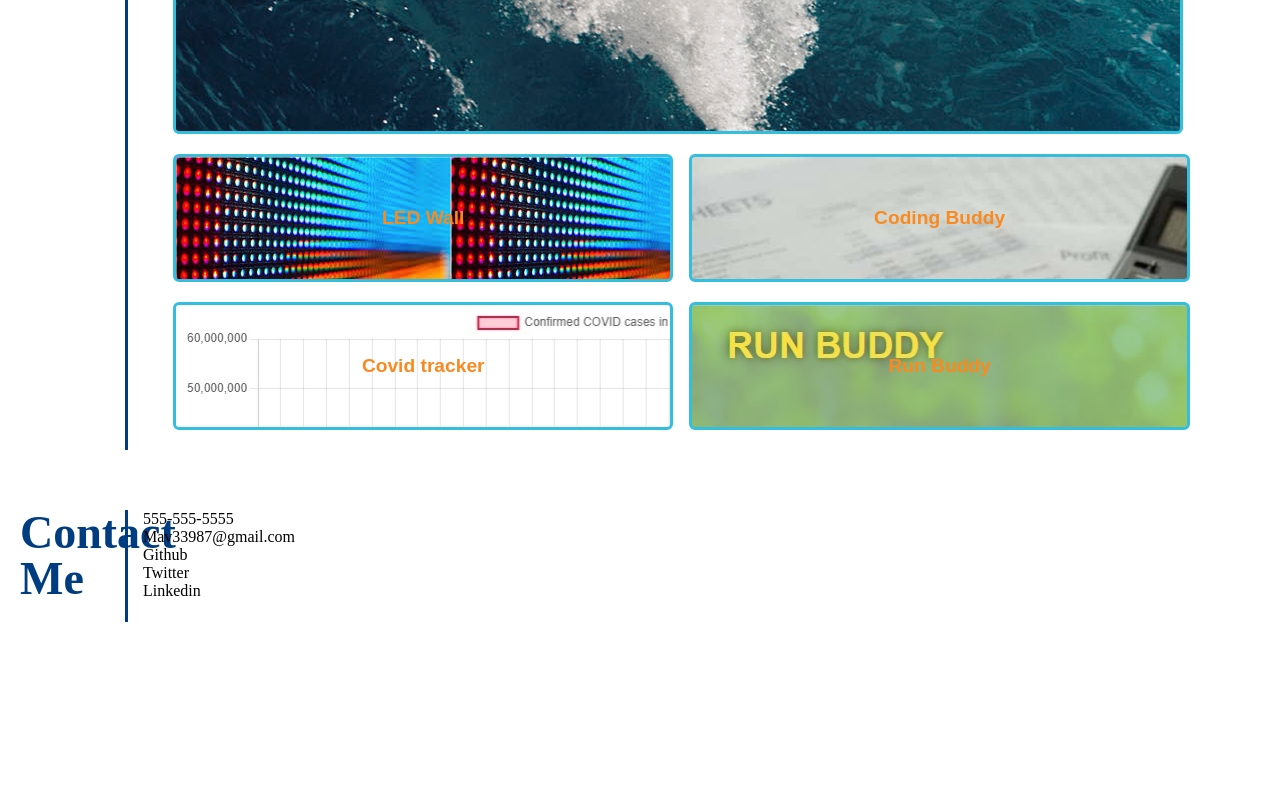
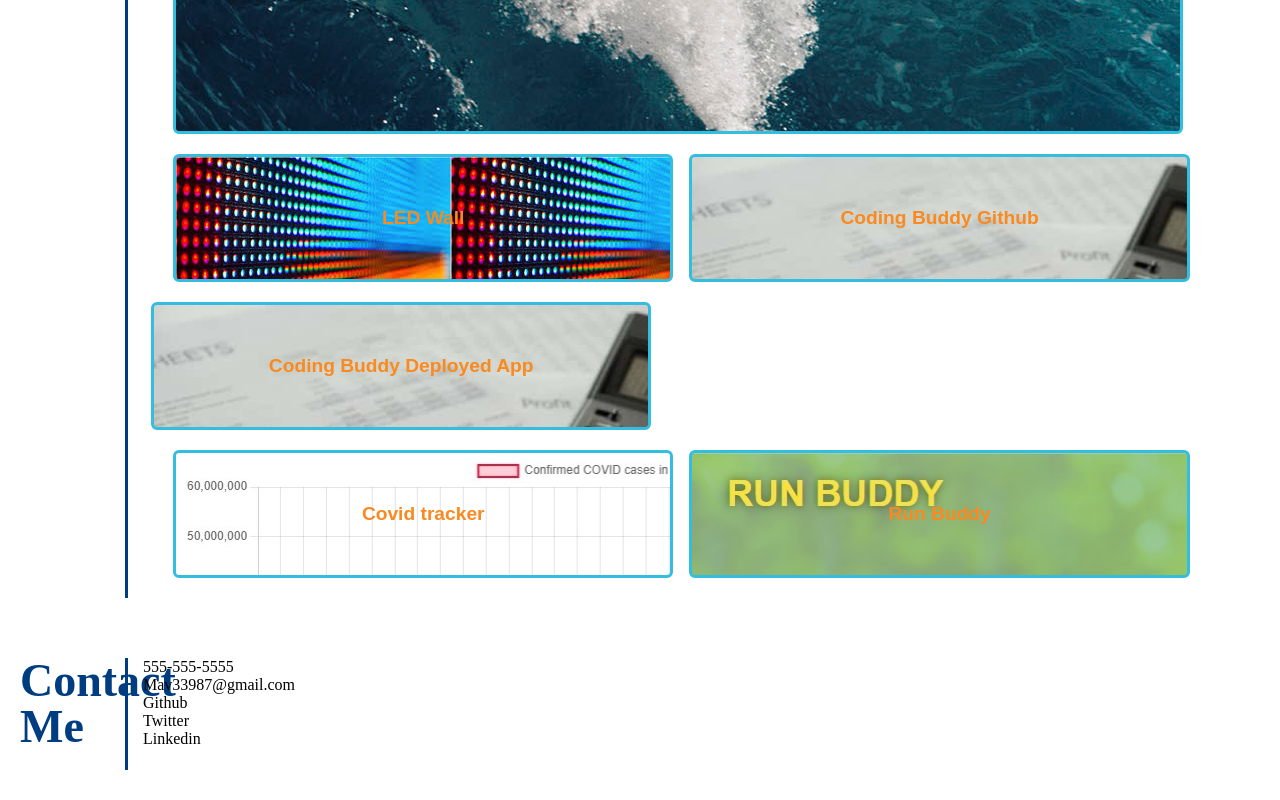
Before and after one commit to MaverickCavazos/Portfolio, a plain HTML site: page index.html in a window 1280 px wide. Shown: the part 927-1727 px from the top of the page. Before the commit the page ends 1579 px from the top, so only its background shows below. Drawn offline with Linux system fonts and the light colour scheme.

Commit message:
deploying portfolio

```diff
--- a/index.html
+++ b/index.html
@@ -67,7 +67,8 @@
                 </article>
 
                 <article class="Calculator">
-                    <a href="https://github.com/MaverickCavazos/Coding-buddy"><button>Coding Buddy</button></a>
+                    <a href="https://github.com/MaverickCavazos/Coding-buddy"><button>Coding Buddy Github</button></a>
+                    <a href="https://coding-bud.herokuapp.com/"><button>Coding Buddy Deployed App</button></a>
                 </article>
 
                 <article class="Puzzel">
```
